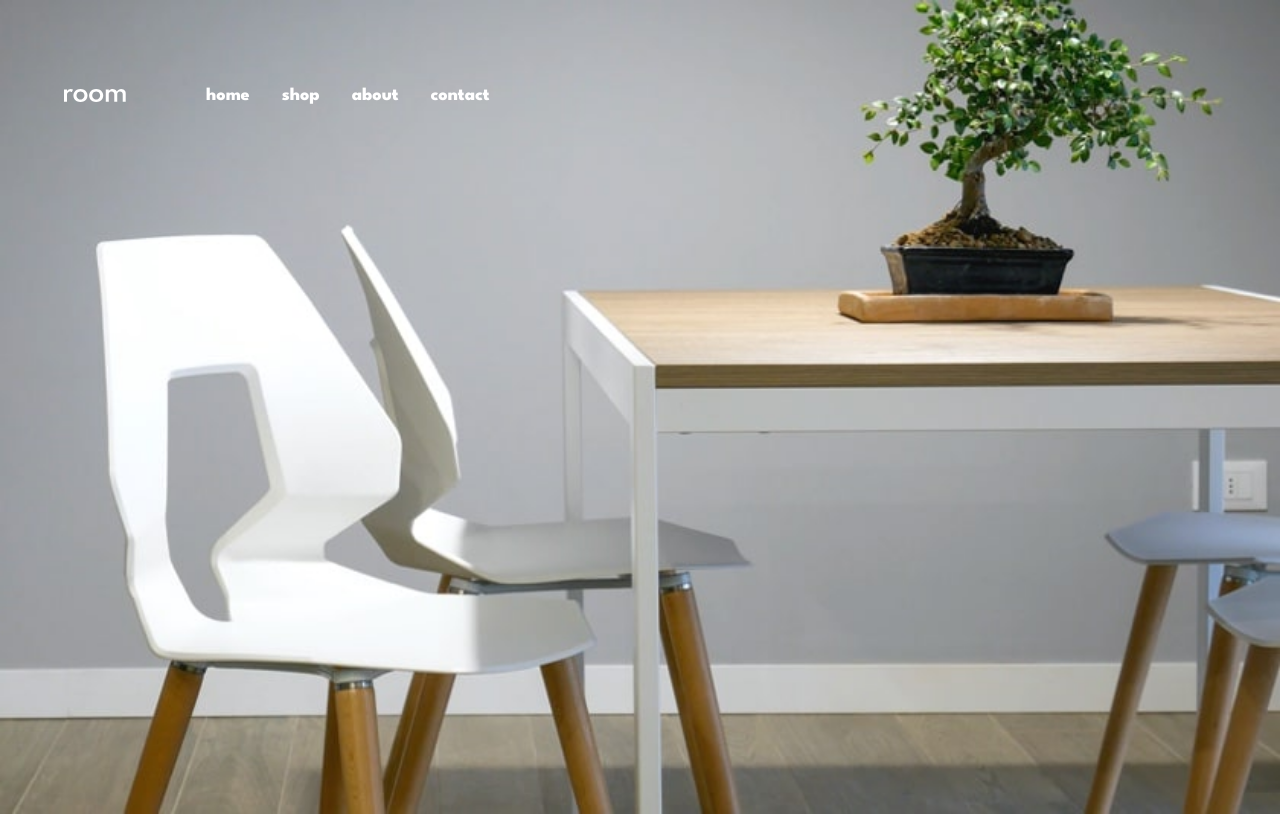
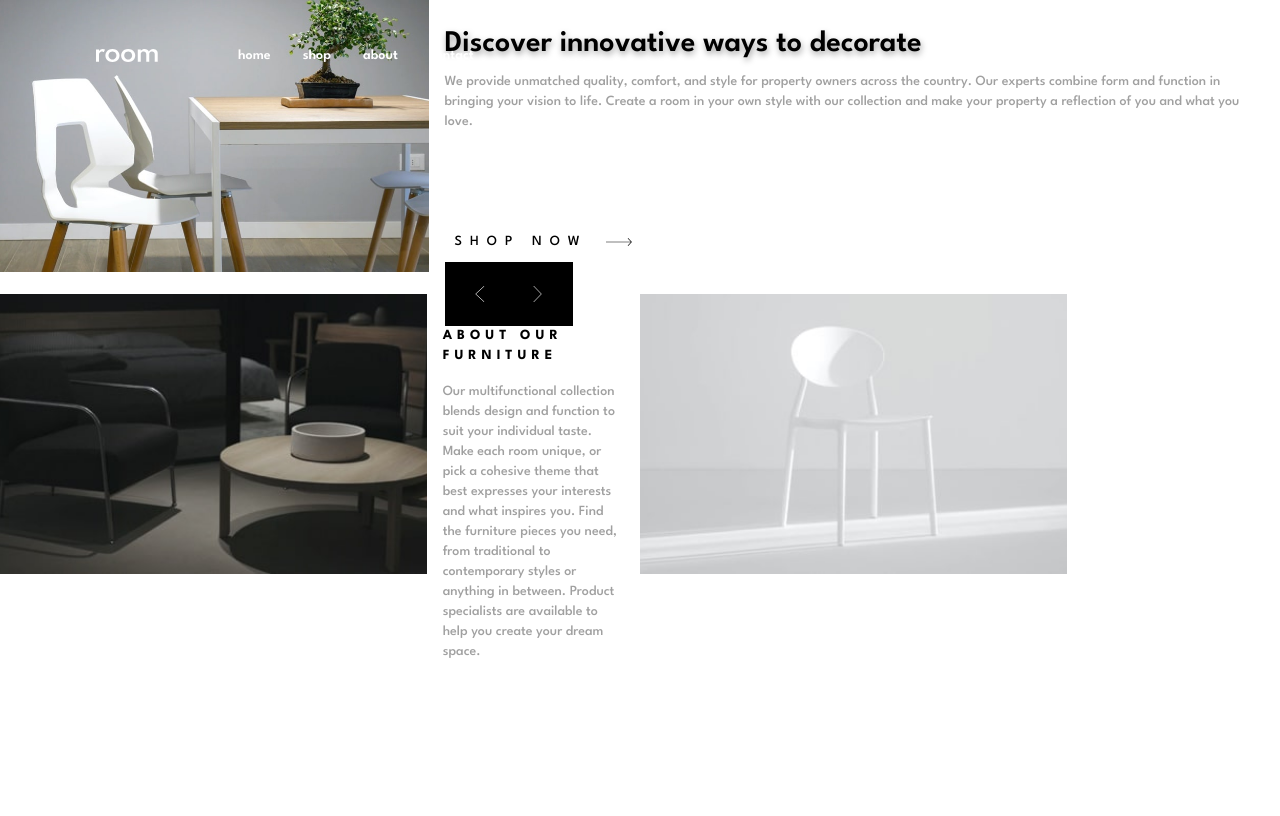
Before and after one commit to Aggressive-Mohammed/room-home-page, a React app: page / in a window 1280 px wide. Shown: the top 816 px of the page. Built offline with nearby package versions, Linux system fonts and the light colour scheme; the HTML template or start-up script is replaced by a standard one.

Commit message:
fix mobile layout

```diff
--- a/src/components/About.tsx
+++ b/src/components/About.tsx
@@ -9,13 +9,13 @@ const About: React.FC = () => {
         <figure className="lg:col-span-2">
           <img src={aboutdark} alt="A light-themed furniture setup" className="w-full object-cover lg:h-full " />
         </figure>
-        <article className="lg:col-span-2 mx-2 mb-8 px-2 md:max-w-lg md:ml-20 md:p-10 lg:my-10 lg:mx-8">
-          <header className="font-spartan mt-6 font-bold  text-sm md:text-2xl md:font-extrabold text-black tracking-[4px] mb-2 uppercase lg:text-lg lg:tracking-[5px]">
+        <article className="px-4 py-8">
+          <header className="font-bold text-sm text-black tracking-[5px] uppercase  ">
             <h2>
               About our furniture
             </h2>
           </header>
-          <p className="font-spartan font-medium text-sm text-neural lg:font-semibold md:text-base">
+          <p className="font-medium text-sm text-neural h-40 w-full mt-4">
             Our multifunctional collection blends design and function to suit your individual taste. Make each room unique, or pick a cohesive theme that best expresses your interests and what inspires you. Find the furniture pieces you need, from traditional to contemporary styles or anything in between. Product specialists are available to help you create your dream space.
           </p>
         </article>
--- a/src/components/Hero.tsx
+++ b/src/components/Hero.tsx
@@ -4,7 +4,6 @@ import arrowIcon from '../images/icon-arrow.svg';
 import dtimg2 from "../images/desktop-image-hero-2.jpg";
 import dtimg3 from "../images/desktop-image-hero-3.jpg";
 import Scroll from "./Scroll";
-
 
 const HeroSection = () => {
   const [index, setIndex] = useState(0);
@@ -25,6 +24,7 @@ const HeroSection = () => {
 
   const textShadows = [
     { textShadow: '1px 3px 6px #A0A0A0' },
+
   ];
 
   const nextContent = () => {
@@ -36,48 +36,39 @@ const HeroSection = () => {
   };
 
   return (
-    <section className="md:flex md:flex-col lg:flex">
+    <section className="flex flex-col lg:flex-row relative">
       <figure className="relative">
         <img
           src={backgroundImages[index]}
           alt={`Background image ${index}`}
-          className="w-full object-fit"
+          className="w-full object-fill"
         />
-        <div className="absolute bottom-0 right-0 md:block lg:hidden">
+        <div className="absolute bottom-0 right-0 lg:hidden">
           <Scroll onNext={nextContent} onPrev={prevContent} />
         </div>
       </figure>
-      <article className="my-8 mx-4 md:ml-20 md:p-10 md:flex md:flex-col md:relative max-w-xl lg:flex lg:flex-col lg:relative lg:justify-center lg:mx-0 lg:my-0">
-        <div className="md:flex md:flex-col md:mx-2 md:max-w-full md:p-4 lg:flex lg:flex-col lg:mx-10 lg:max-w-80">
-          <header className="font-spartan font-semibold text-3xl text-black leading-8 md:leading-10 md:font-bold md:text-5xl lg:font-bold lg:text-4xl ">
-            <h1
-              className=""
-              style={textShadows[index]}
-            >
+
+      <div className="px-4 py-8 relative">
+        <header className="font-semibold mb-4 text-3xl text-black leading-6">
+          <h1 style={textShadows[index]}>
             {headers[index]}
           </h1>
         </header>
-          <div
-            className="font-spartan font-medium text-sm text-neural min-h-36  max-w-96 md:text-base lg:font-light lg:text-base md:max-w-lg  md:my-4 lg:min-h-40 lg:max-w-80">
-            <p className="">
+        <div className="font-medium text-sm text-neural h-[110px] w-full">
+          <p>
             {paragraphs[index]}
           </p>
         </div>
-          <div className="flex items-center md:items-baseline my-2 cursor-pointer lg:hover:opacity-35">
-            <a href="#" className="text-black tracking-[.7rem] font-spartan font-semibold text-medium md:font-bold md:text-lg uppercase lg:font-bold w-auto h-6 lg:text-lg" aria-label="Shop now">
+        <div className="flex items-center mt-10 cursor-pointer lg:hover:opacity-35">
+          <a href="#" className="text-black tracking-[.5rem] font-medium text-sm uppercase" aria-label="Shop now">
             Shop now
           </a>
-            <img src={arrowIcon} alt="Arrow Icon" className="max-w-auto mx-2 max-h-4" />
+          <img src={arrowIcon} alt="Arrow Icon" className="h-2 mx-2" />
+        </div>
+        <div className="hidden lg:block lg:absolute 2xl:left-0 2xl:bottom-0">
+          <Scroll onNext={nextContent} onPrev={prevContent} />
         </div>
       </div>
-
-        <div className="hidden md:hidden lg:block lg:absolute lg:left-0 lg:bottom-0">
-          <Scroll onNext={nextContent} onPrev={prevContent} />
-        </div>
-      </article>
-
-
-
     </section>
   );
 };
--- a/src/components/Navbar.tsx
+++ b/src/components/Navbar.tsx
@@ -12,7 +12,7 @@ const Navbar: React.FC = () => {
   };
 
   return (
-    <header className="items-center absolute z-10 font-spartan w-full md:w-full lg:w-1/2 lg:inline lg:mt-10">
+    <header className="items-center absolute z-10 w-full md:w-full lg:w-1/3  lg:ml-8 lg:inline-block lg:mt-4">
       <div className="flex justify-start px-4 py-8 lg:hidden md:flex md:justify-start md:px-8 md:py-12">
         <img
           src={hamburgerIcon}
@@ -22,27 +22,27 @@ const Navbar: React.FC = () => {
           aria-expanded={isNavOpen}
           aria-controls="nav-menu"
         />
-        <img src={logo} alt="Logo" className="ml-16 md:h-8 md:ml-24 md:w-auto" />
+        <img src={logo} alt="Logo" className="ml-16" />
       </div>
       <nav
         id="nav-menu"
-        className={`nav w-full font-spartan py-4 h-screen md:h-screen md:w-full items-center absolute top-0 z-20 text-black md:text-black md:font-extrabold lg:text-white font-bold lg:h-20 ${isNavOpen ? "responsive_nav" : ""}`}
+        className={`nav w-full py-4 h-screen lg:h-8  items-center absolute top-0 z-20 text-black lg:text-white font-semibold text-base ${isNavOpen ? "responsive_nav" : ""}`}
         aria-hidden={!isNavOpen}
       >
         <div className="flex flex-col w-full h-full">
-          <div className="bg-white absolute w-full top-0 text-xs md:text-lg md:w-full h-20 md:h-28 flex items-center justify-around font-spartan md:bg-white md:justify-start lg:justify-start lg:bg-unset">
+          <div className="bg-white absolute w-full top-0 text-sm h-20  flex items-center justify-around lg:bg-unset">
             <img
               src={closeIcon}
               alt="Close menu"
-              className="inline mr-8 ml-4 md:mr-24 md:ml-16 md:h-8 cursor-pointer text-white md:block lg:hidden"
+              className="inline h-3 mr-8 ml-4  cursor-pointer text-white  lg:hidden"
               onClick={toggleNavbar}
               aria-label="Close menu"
             />
             <img src={logo} alt="Logo" className="mx-16 hidden md:hidden lg:block" />
-            <a href="#home" className="px-4 py-2 md:py-4 md:px-10 lg:px-4" aria-label="Home">home</a>
+            <a href="#home" className="px-4 py-2 lg:px-4" aria-label="Home">home</a>
             <a href="#shop" className="px-4 py-2 md:py-4 lg:px-4 md:px-10" aria-label="Shop">shop</a>
             <a href="#about" className="px-4 py-2 md:py-4 md:px-10 lg:px-4" aria-label="About">about</a>
-            <a href="#contact" className="px-4 py-2 md:px-10 md:py-4 lg:px-4" aria-label="Contact">contact</a>
+            <a href="#contact" className="px-2 py-2  lg:px-4" aria-label="Contact">contact</a>
           </div>
           <div className="bg-black w-full flex flex-col items-start justify-center bg-opacity-50 h-full lg:hidden">
           </div>
--- a/src/components/Scroll.tsx
+++ b/src/components/Scroll.tsx
@@ -9,7 +9,7 @@ interface ScrollProps {
 
 const Scroll: React.FC<ScrollProps> = ({ onPrev, onNext }) => {
   return (
-    <div className='flex items-center justify-center bg-black h-8 w-14 md:h-12 md:w-28 lg:h-16 lg:w-30'>
+    <div className='flex items-center justify-center bg-black h-8 w-14 md:h-12 md:w-28 lg:h-16 lg:w-32'>
       <button
         onClick={onPrev}
         className='hover:bg-dark-gray p-3 flex items-center justify-center md:h-6 md:p-6 lg:p-6'
--- a/src/index.css
+++ b/src/index.css
@@ -3,3 +3,7 @@
 @tailwind base;
 @tailwind components;
 @tailwind utilities;
+
+body {
+  @apply font-spartan;
+}
```
Lines whose indentation alone changed are shown as unchanged.
